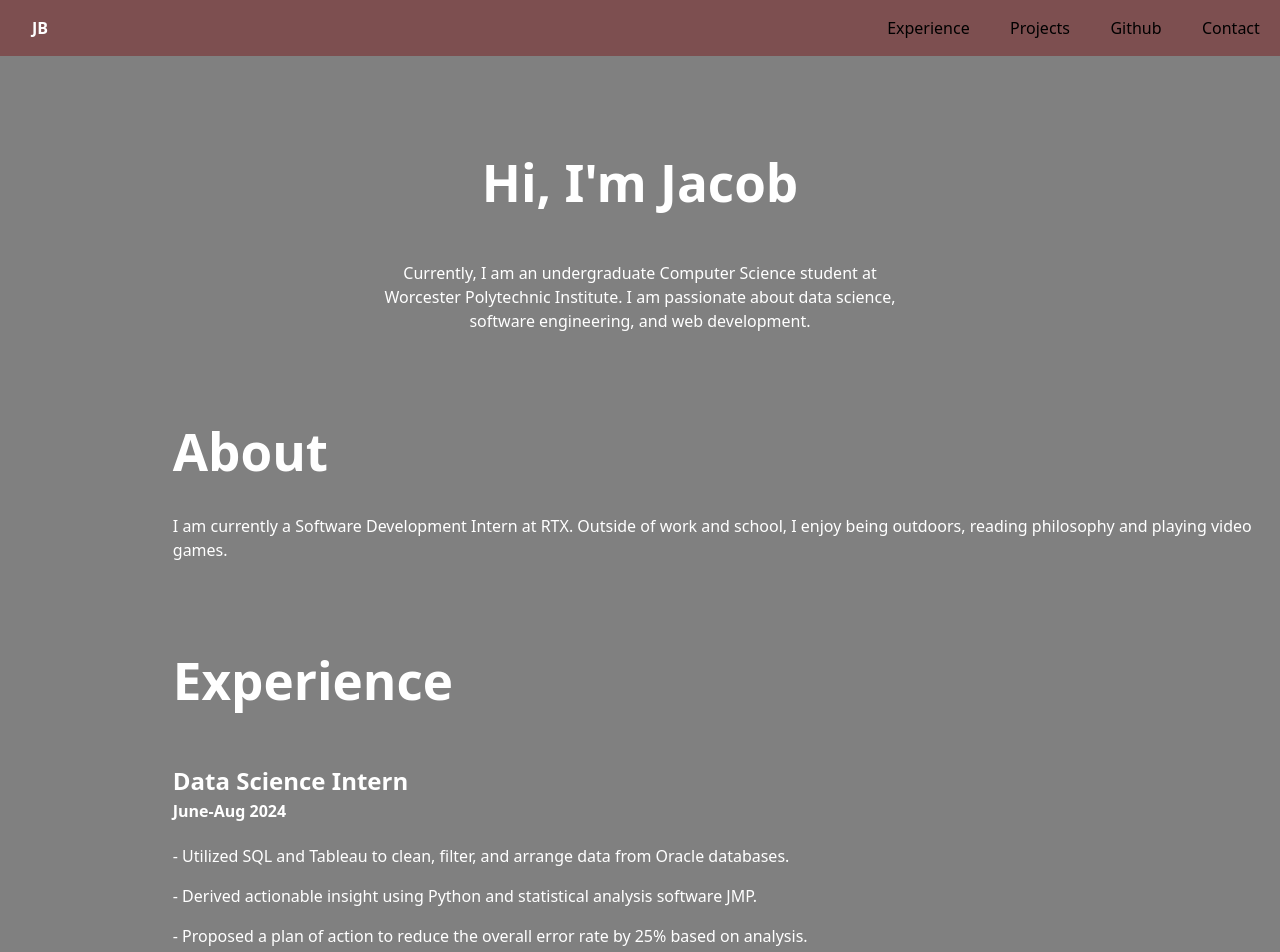
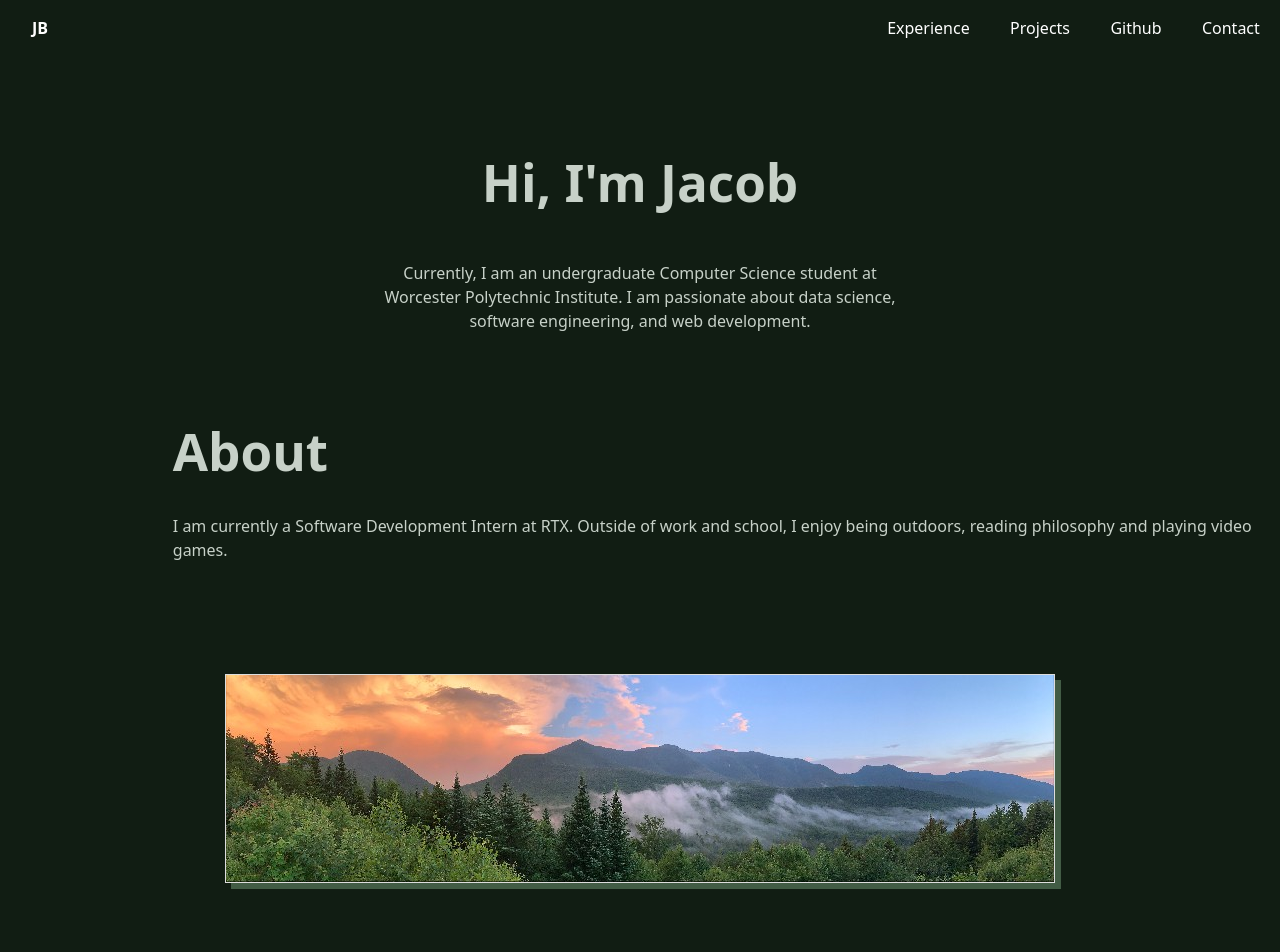
Before and after one commit to Jacob-Bergeron/Personal-Portfolio, a React (Vite) app: page / in a window 1280 px wide. Shown: the top 952 px of the page. Built offline with nearby package versions, Linux system fonts and the light colour scheme.

Commit message:
Color updates, skeleton complete.

```diff
--- a/src/App.css
+++ b/src/App.css
@@ -4,7 +4,6 @@
 }
 
 .background-image {
-    padding-top: 20vh;
-
-    margin: 0 auto;
+  border: 1px solid #ddd;
+  box-shadow: 6px 6px 0 #c1ffc747;
 }
--- a/src/App.tsx
+++ b/src/App.tsx
@@ -1,4 +1,4 @@
-import { MantineProvider, Container, Image } from '@mantine/core';
+import { MantineProvider, Container, Image, Flex } from '@mantine/core';
 import Header from './components/Header';
 import Intro from './components/Intro';
 import About from './components/About';
@@ -6,7 +6,7 @@ import Experience from './components/Experience';
 import ProjectSection from './components/ProjectSection';
 import Footer from './components/Footer';
 
-import myImage from "./assets/background-sky.jpeg"
+import sky from "./assets/background-sky.jpeg"
 import "./styles/Global.css";
 import "./App.css"
 
@@ -16,6 +16,9 @@ function App() {
       <Header />
       <Intro />
       <About />
+      <Flex style={{ width: '100%', justifyContent: 'center', paddingTop: '8vh', paddingBottom: '8vh' }}>
+        <Image className='background-image' src={sky} alt="Background" />
+      </Flex>
       <Experience />
       <ProjectSection />
       <Footer />
--- a/src/components/About.tsx
+++ b/src/components/About.tsx
@@ -1,4 +1,5 @@
-import { Title, Text, Stack, Flex, Box, rgba, Image } from '@mantine/core';
+import { Title, Text, Container, Flex, Box, rgba, Image } from '@mantine/core';
+
 
 
 const About = () => (
@@ -11,8 +12,6 @@ const About = () => (
             Outside of work and school, I enjoy being outdoors, reading philosophy and playing video games.
 
         </Text>
-
-
     </Box>
 );
 
--- a/src/components/Experience.tsx
+++ b/src/components/Experience.tsx
@@ -1,14 +1,13 @@
 import { Title, Text, Stack, Flex, Box, Container } from '@mantine/core';
 
 const Experience = () => (
-    <Box
+    <Box id='experience'
         className='box-section'
-        style={{
-        }}
+
     >
 
         <Flex >
-            <Stack align="center" my="xl">
+            <Stack align="center" my="xl" >
                 {/* Title */}
                 <Flex justify="start" >
                     <Title order={1}>Experience</Title>
@@ -17,7 +16,7 @@ const Experience = () => (
                 {/* Experiences */}
                 <Container>
                     <Title order={2} style={{marginBottom: "0"}}>Data Science Intern</Title>
-                    <Title order={4} style={{marginTop: "0"}} >June-Aug 2024</Title>
+                    <Title order={4} style={{marginTop: "0"}} >June 2024 - Aug 2024</Title>
                     <Text className='bullet-point' >
                         - Utilized SQL and Tableau to clean, filter, and arrange data from Oracle databases.
                     </Text>
--- a/src/components/Header.tsx
+++ b/src/components/Header.tsx
@@ -1,26 +1,23 @@
 import { Box, Flex, Text, Button } from '@mantine/core';
+import '../styles/Header.css';
 
 const Header = () => (
-  <Box
+  <Box className='header-section'>
 
-    style={{
-      backgroundColor: '#7d4f50',
-      color: 'white',
-      width: '100%',
-      position: 'fixed',
-      top: 0,
-    }}
-  >
     <Flex justify="start" align="center" style={{ paddingLeft: '2rem' }}>
       <Text fw={700}>JB</Text>
 
       <Flex justify="" align="center" gap="lg" ml="auto">
-        <Button>Experience</Button>
-        <Button>Projects</Button>
+        <a href='#experience'>
+          <Button className='header-button' >Experience</Button>
+        </a>
+        <a href='#project-section'>
+        <Button className='header-button' >Projects</Button>
+        </a>
         <a href="https://github.com/jacob-bergeron" target="_blank">
-          <Button>Github</Button>
+          <Button className='header-button' >Github</Button>
         </a>
-        <Button>Contact</Button>
+        <Button className='header-button' >Contact</Button>
       </Flex>
     </Flex>
   </Box>
--- a/src/components/ProjectSection.tsx
+++ b/src/components/ProjectSection.tsx
@@ -2,7 +2,7 @@ import { Box, Flex, Text, Container, Title } from '@mantine/core';
 import Project from './Project';
 
 const ProjectSection = () => (
-    <Box className='box-section'>
+    <Box id='project-section' className='box-section'>
 
         {/* Title */}
         <Flex align="center">
--- a/src/index.css
+++ b/src/index.css
@@ -62,3 +62,7 @@ button:focus-visible {
 .bullet-point {
   font-size: var(--small-font);
 }
+
+html {
+  scroll-behavior: smooth;
+}
--- a/src/styles/Global.css
+++ b/src/styles/Global.css
@@ -1,10 +1,11 @@
 /* Theme Colors */
 :root{
-    /*--dark-green: #111d13;
-
-    --light-green: #c7d1c8; */
-    --dark-green: gray;
-    --light-green: white;
+    /*
+    --dark-green: #111d13;
+    --light-green: #c7d1c8;
+    */
+    --dark-green: #111d13;
+    --light-green:  #c7d1c8;
 
     --small-font: 16px;
     --med-font: 22px;
--- /dev/null
+++ b/src/styles/Header.css
@@ -0,0 +1,10 @@
+.header-section {
+  background: var(--dark-green);
+  color: white;
+  width: 100%;
+  position: fixed;
+}
+
+.header-button{
+    color: white;
+}
```
